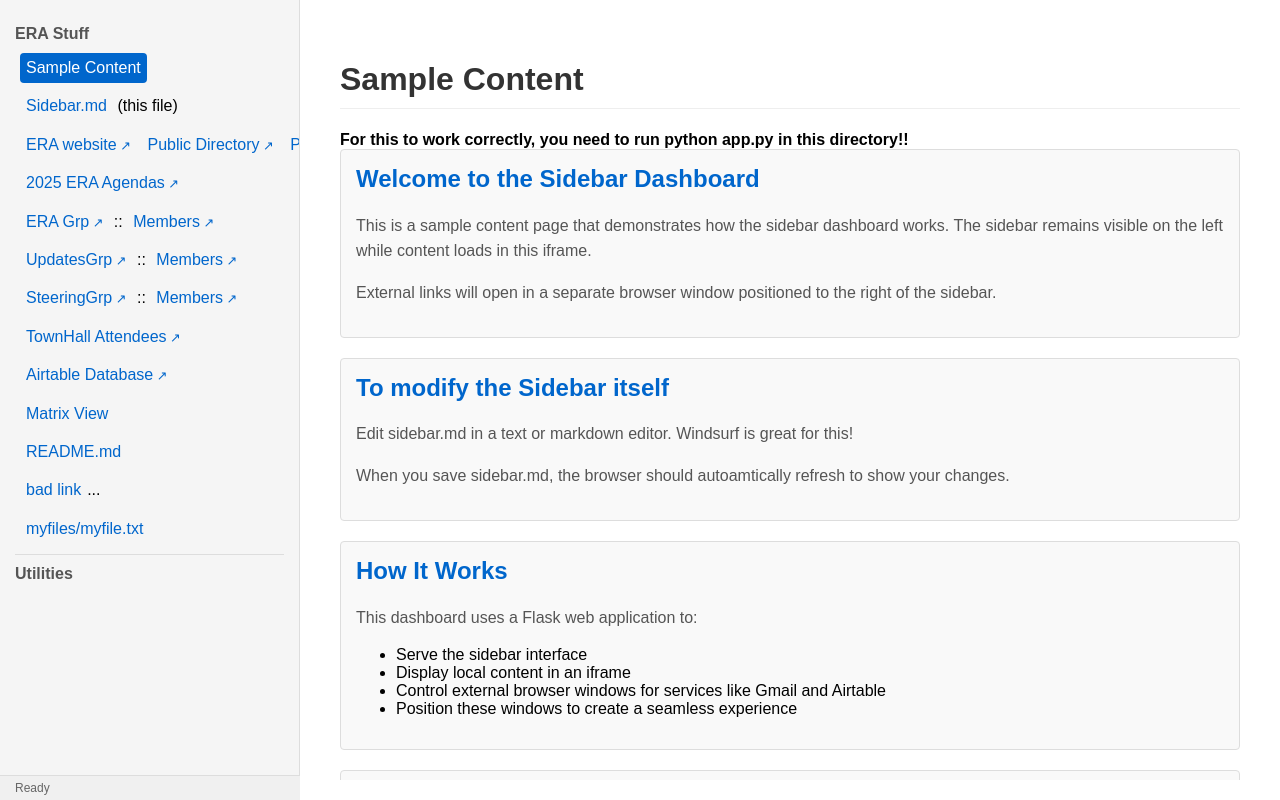
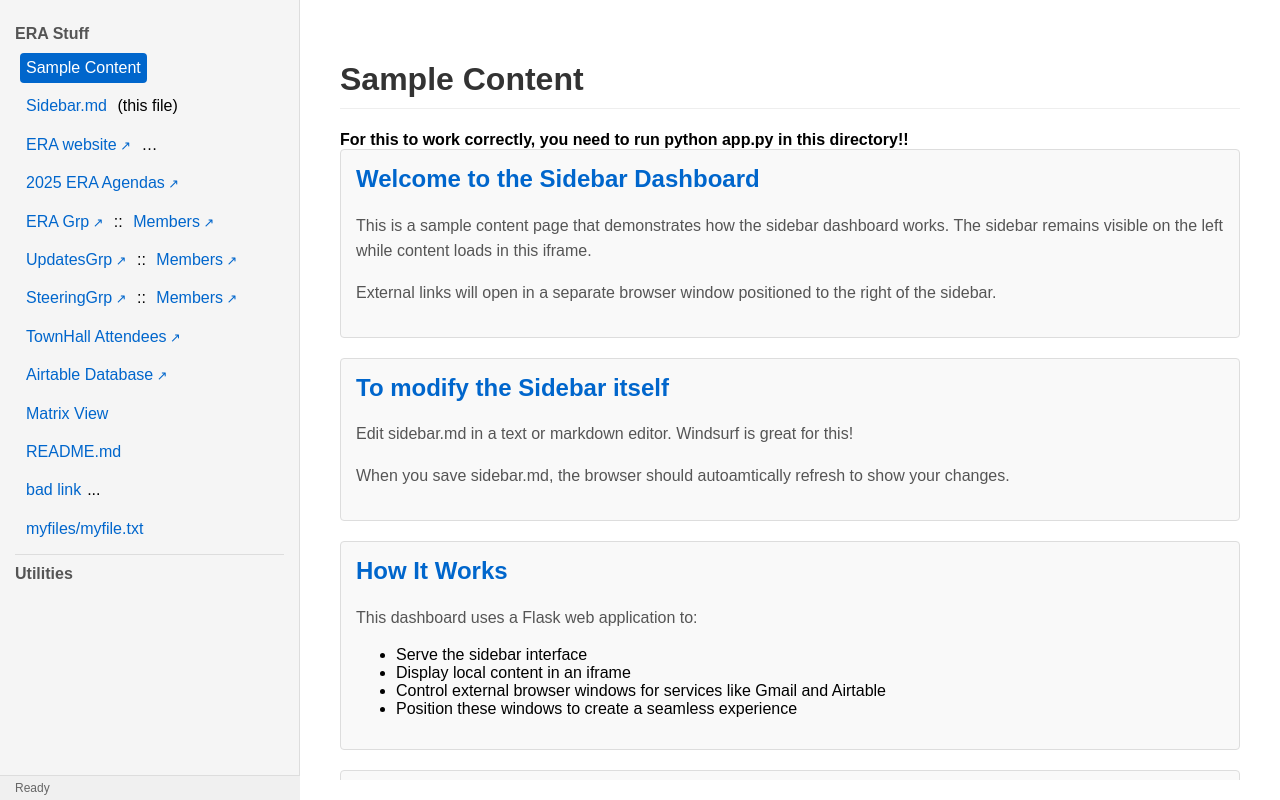
Before and after one commit to jonschull/SidebarDashboard, a Flask app: page / in a window 1280 px wide. Run offline with Flask 2, Linux system fonts and the light colour scheme.

Commit message:
Improve sidebar text handling with a more general solution for preventing text wrapping

```diff
--- a/app.py
+++ b/app.py
@@ -134,6 +134,9 @@ def parse_sidebar_markdown():
                 old_link = f'<a href="{url}">{text}</a>'
                 new_link = f'<a href="{url}" data-external="false">{text}</a>'
                 new_item_content = new_item_content.replace(old_link, new_link)
+
+        # Wrap the entire list item content in a div with a special class for styling
+        new_item_content = f'<div class="sidebar-item-content">{new_item_content}</div>'
 
         # Replace the original item with the processed one
         old_item = f'<li>{item_content}</li>'
--- a/static/css/styles.css
+++ b/static/css/styles.css
@@ -59,7 +59,14 @@ body, html {
 .sidebar li {
     margin-bottom: 8px;
     line-height: 1.4;
+}
+
+.sidebar-item-content {
     white-space: nowrap;
+    overflow: hidden;
+    text-overflow: ellipsis;
+    max-width: 100%;
+    display: block;
 }
 
 .sidebar a {
```
